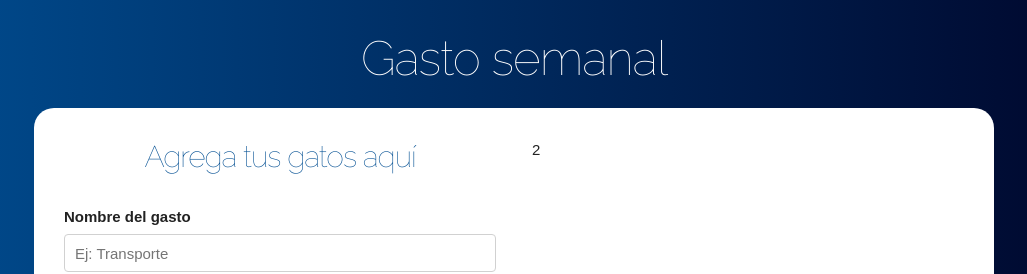
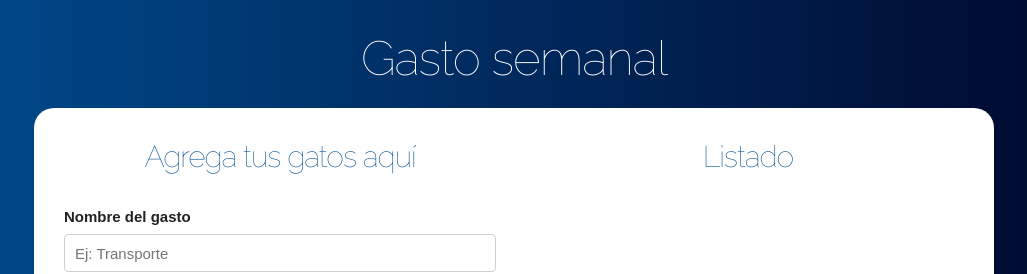
Before and after one commit to JKBustillo/budget, a React (Create React App) app: page / in a window 1280 px wide. Both pictures are taken after typing "5" into the empty fields and a click on the input "Definir presupuesto". Shown: the top 274 px of the page, without its empty margins (126-1153 px from the left). Built offline with nearby package versions, Linux system fonts and the light colour scheme.

Commit message:
Listado and Gasto

```diff
--- a/src/App.js
+++ b/src/App.js
@@ -1,6 +1,7 @@
 import React, { useState } from 'react';
 import Pregunta from './components/Pregunta';
 import Form from './components/Form';
+import Listado from './components/Listado';
 
 function App() {
   const [presupuesto, setPresupuesto] = useState(0);
@@ -31,7 +32,9 @@
               />
             </div>
             <div className="one-half column">
-              2
+              <Listado
+                gastos={gastos}
+              />
             </div>
           </div>)}
         </div>
--- /dev/null
+++ b/src/components/Gasto.js
@@ -0,0 +1,15 @@
+import React from 'react';
+
+const Gasto = ({ gasto }) => {
+    return (
+        <li className="gastos">
+            <p>
+                {gasto.nombre}
+
+                <span className="gasto">$ {gasto.cantidad}</span>
+            </p>
+        </li>
+    );
+}
+
+export default Gasto;
--- /dev/null
+++ b/src/components/Listado.js
@@ -0,0 +1,18 @@
+import React from 'react';
+import Gasto from './Gasto';
+
+const Listado = ({ gastos }) => {
+    return (
+        <div className="gastos-realizados">
+            <h2>Listado</h2>
+            {gastos.map(gasto => (
+                <Gasto
+                    key={gasto.id}
+                    gasto={gasto}
+                />
+            ))}
+        </div>
+    );
+}
+
+export default Listado;
```
